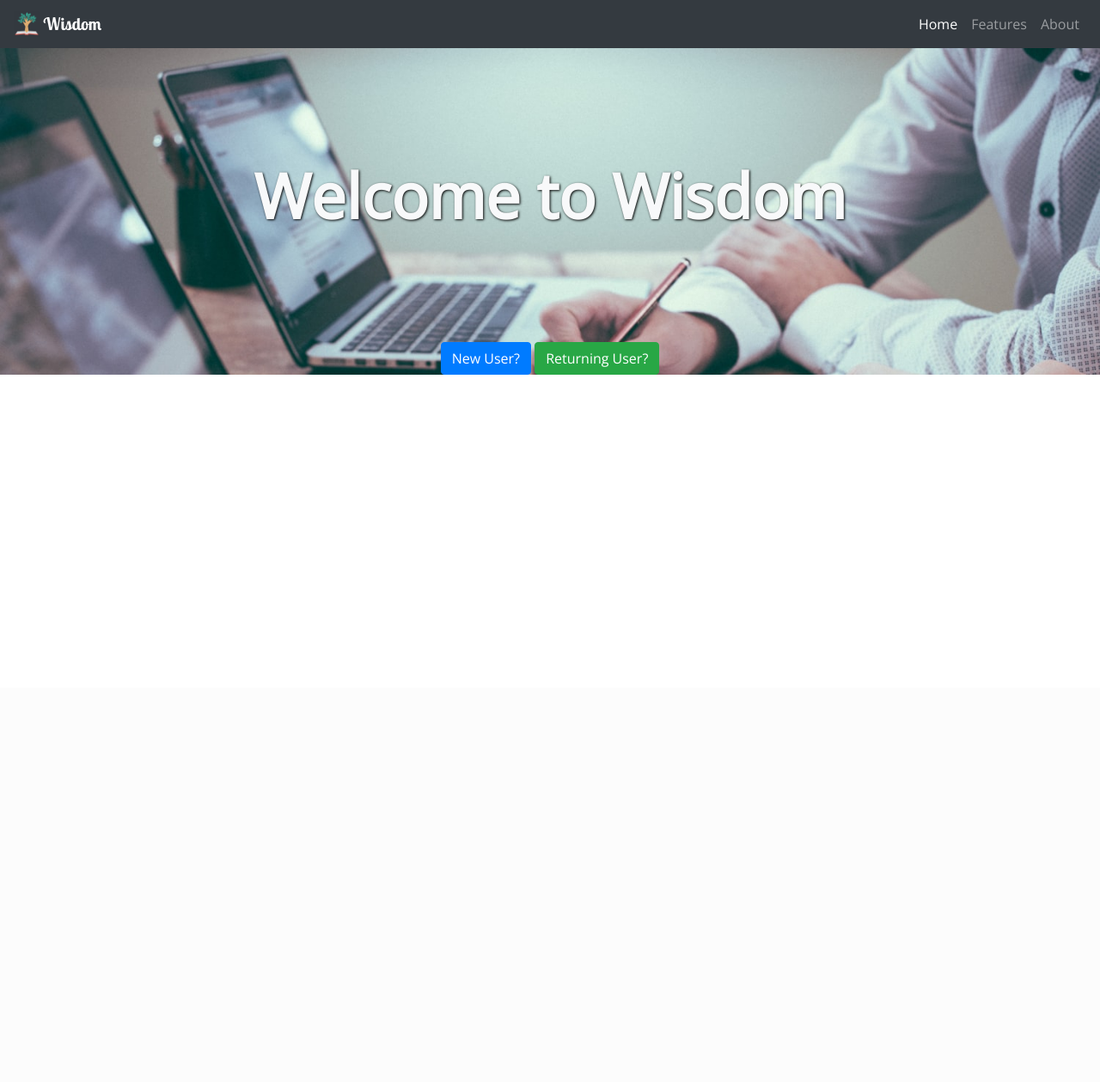
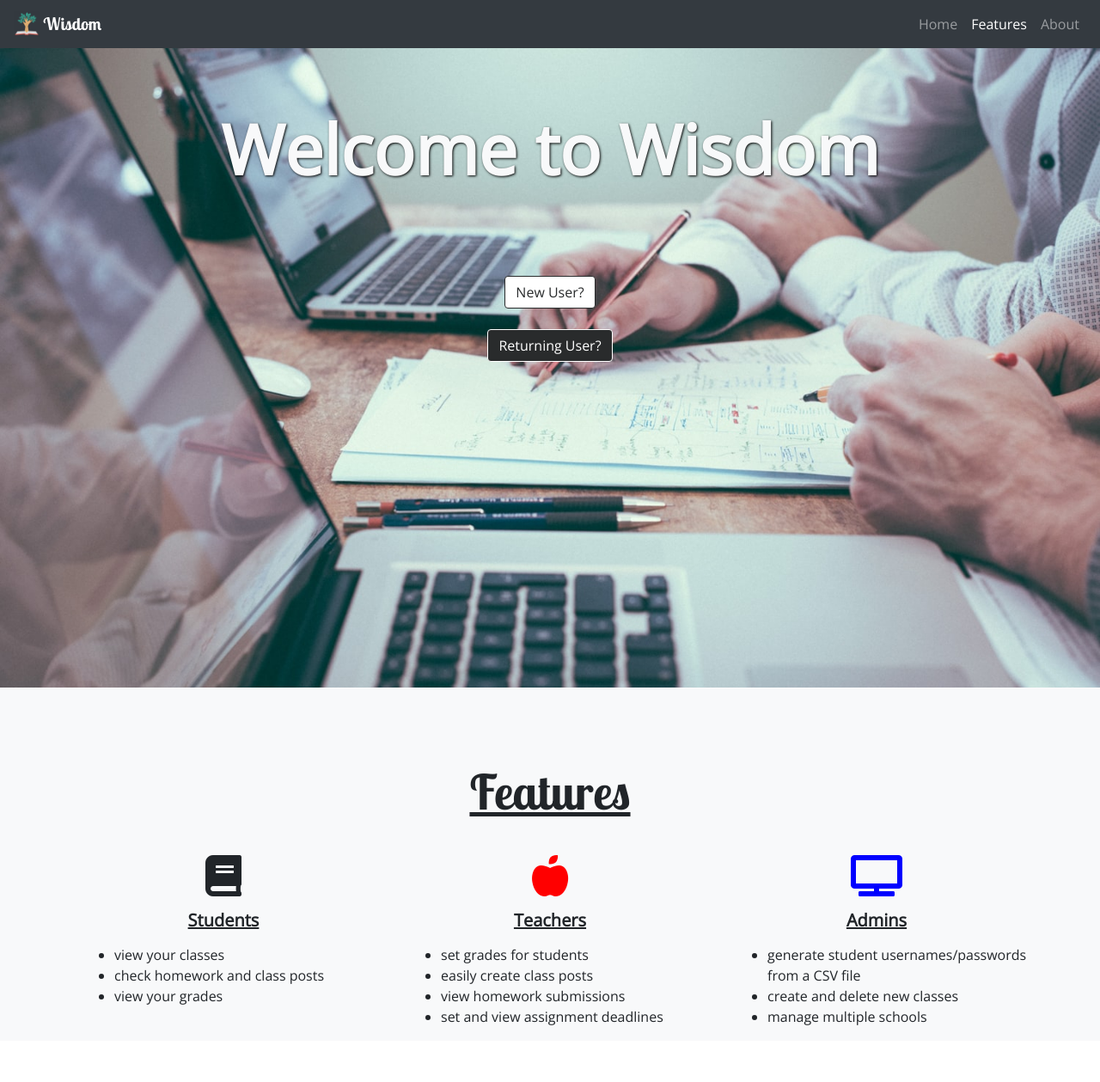
Before and after one commit to aaronli39/wisdom, a Flask app: page / in a window 1280 px wide. Shown: the whole page at 86% size. Before the commit the page ends 436 px from the top, so only its background shows below. Run offline with Flask 2, Linux system fonts and the light colour scheme; some libraries are stand-ins or nearby versions.

Commit message:
finished landing

```diff
--- a/config/mongo.json
+++ b/config/mongo.json
@@ -1,4 +1,4 @@
 {
     "databaseName" : "Wisdom",
-    "mongoURI" : "<URI>"
+    "mongoURI" : "mongodb+srv://admin:Y15m6wrVh9HHm7sv@wisdom-fvs79.mongodb.net/Wisdom?retryWrites=true&w=majority"
 }
--- a/static/style.css
+++ b/static/style.css
@@ -1,5 +1,17 @@
 body {
     font-family: 'Open Sans', sans-serif;
+    height: 100%;
+    margin: 0;
+}
+
+@media screen and (max-width: 768px) {
+    body {
+        padding-top: 40px;
+        margin: 0;
+    }
+    .welcome {
+        font-size: 3.5rem !important;
+    }
 }
 
 .special {
@@ -8,8 +20,9 @@ body {
 
 .welcome {
     margin-top: 10%;
-    margin-bottom: 10%;
+    margin-bottom: 8%;
     font-weight: 700;
+    font-size: 5rem;
     text-shadow: 1px 1px 3px black;
 }
 
@@ -22,15 +35,67 @@ button:hover span {
     display: none;
 }
 
-.new_user:hover:after {
-    content: "Sign Up";
+button:hover:after span {
+    background-color: black;
+    color: white;
 }
 
-.returning:hover:after {
-    content: "Login";
+.new_user {
+    background-color: white;
+    color: #292b2c;
+    border-color: #292b2c;
+    /* transition: all .2s linear; */
+}
+
+.mini {
+    font-weight: 600;
+    text-decoration: underline;
+}
+
+.section-head {
+    font-family: 'Lobster Two', cursive;
+    text-decoration: underline;
+    margin-top: 7%;
+    font-size: 3.5rem;
+}
+
+.new_user:hover {
+    background-color: #292b2c;
+    border-color: white;
+}
+
+.new_user:hover:after {
+    content: "   Sign Up!   ";
+    white-space: pre;
+    color: lightgray;
+    /* transition: all .2s linear; */
+}
+
+.returning {
+    background-color: #292b2c;
+    color: white;
+    border-color: white;
+    margin-bottom: 7%;
+}
+
+.returning:hover {
+    background-color: white;
+    border-color: #292b2c;
+}
+
+.returning:hover::after {
+    content: "    Login Here!    ";
+    white-space: pre;
+    color: #292b2c;
+}
+
+.no:focus, .no:active {
+    outline: none !important;
+    box-shadow: none;
 }
 
 #home {
     background-image: url("./bg.jpeg");
     background-size: cover;
+    height: 100vh;
 }
--- a/templates/landing.html
+++ b/templates/landing.html
@@ -11,12 +11,13 @@
         integrity="sha384-ggOyR0iXCbMQv3Xipma34MD+dH/1fQ784/j6cY/iJTQUOhcWr7x9JvoRxT2MZw1T" crossorigin="anonymous">
     <link href="https://fonts.googleapis.com/css?family=Lobster+Two:700&display=swap" rel="stylesheet">
     <link href="https://fonts.googleapis.com/css?family=Open+Sans&display=swap" rel="stylesheet">
+    <link rel="stylesheet" href="https://cdnjs.cloudflare.com/ajax/libs/font-awesome/5.10.0-12/css/all.min.css">
     <link rel="stylesheet" href="../static/style.css">
     <title>Hello, world!</title>
 </head>
 
-<body data-spy="scroll" data-target=".navbar" data-offset="50">
-    <nav class="navbar navbar-expand-lg navbar-dark bg-dark">
+<body data-spy="scroll" data-target=".navbar" data-offset="70">
+    <nav class="navbar navbar-expand-lg navbar-dark bg-dark fixed-top">
         <a class="navbar-brand special" href="/">
             <img src="../static/logo3.png" width="30" height="30" class="d-inline-block align-top" alt="">
             Wisdom</a>
@@ -34,18 +35,70 @@
     </nav>
 
     <section id="home">
+        <div class="container-fluid">
 
-        <div class="row text-center">
-            <div class="col">
-                <h2 class="display-3 text-light d-inline-block ml-5 mr-5 welcome">Welcome to Wisdom</h2>
+            <div class="row text-center">
+                <div class="col">
+                    <h2 class="text-light d-inline-block welcome">Welcome to Wisdom</h2>
+                </div>
             </div>
+
+            <div class="row text-center">
+                <div class="col">
+                    <button class="btn no new_user"><span>New User?</span></button>
+                    <br>
+                    <button class="btn no mt-4 returning"><span>Returning User?</span></button>
+                </div>
+            </div>
+
         </div>
+    </section>
 
-        <div class="row text-center">
-            <div class="col">
-                <button class="btn btn-primary new_user"><span>New User?</span></button>
-                <button class="btn btn-success returning"><span>Returning User?</span></button>
+    <section id="features" class="bg-light">
+        <div class="container-fluid">
+
+            <div class="row text-center">
+                <div class="col">
+                    <h2 class="section-head special mb-4">Features</h2>
+                </div>
             </div>
+
+        </div>
+        <div class="container mt-3">
+
+            <div class="row text-center mt-3 mb-5">
+
+                <div class="col-md-4">
+                    <i class="fa fa-book" style="font-size: 3rem;"></i>
+                    <h5 class="mt-3 mb-3 mini">Students</h5>
+                    <ul class="text-left pl-5">
+                        <li>view your classes</li>
+                        <li>check homework and class posts</li>
+                        <li>view your grades</li>
+                    </ul>
+                </div>
+                <div class="col-md-4">
+                    <i class="fas fa-apple-alt" style="font-size: 3rem; color: red;"></i>
+                    <h5 class="mt-3 mb-3 mini">Teachers</h5>
+                    <ul class="text-left pl-5">
+                        <li>set grades for students</li>
+                        <li>easily create class posts</li>
+                        <li>view homework submissions</li>
+                        <li>set and view assignment deadlines</li>
+                    </ul>
+                </div>
+                <div class="col-md-4">
+                    <i class="fa fa-tv" style="font-size: 3rem; color: blue"></i>
+                    <h5 class="mt-3 mb-3 mini">Admins</h5>
+                    <ul class="text-left pl-5">
+                        <li>generate student usernames/passwords from a CSV file</li>
+                        <li>create and delete new classes</li>
+                        <li>manage multiple schools</li>
+                    </ul>
+                </div>
+
+            </div>
+
         </div>
     </section>
 
```
